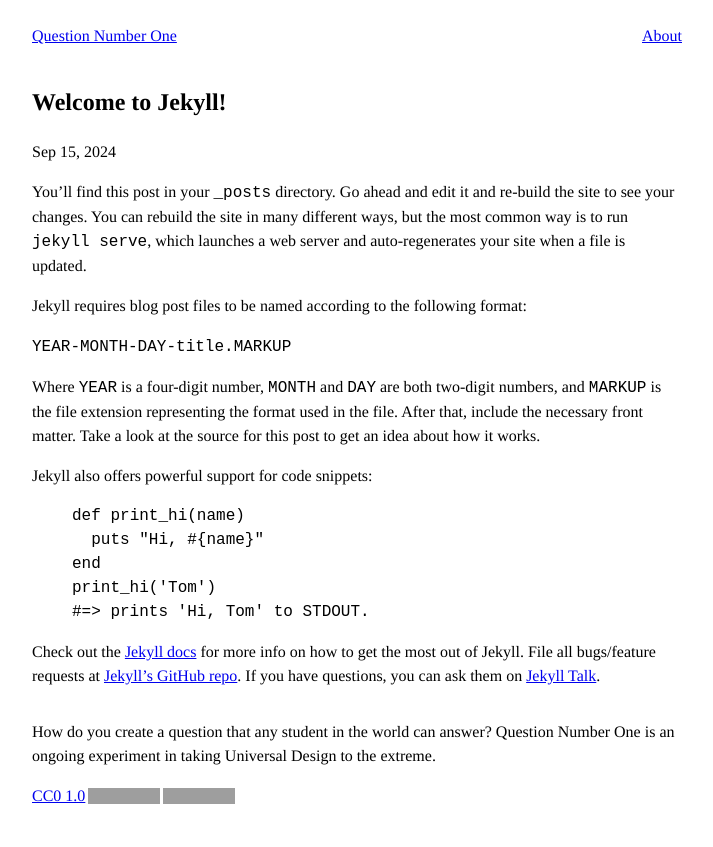
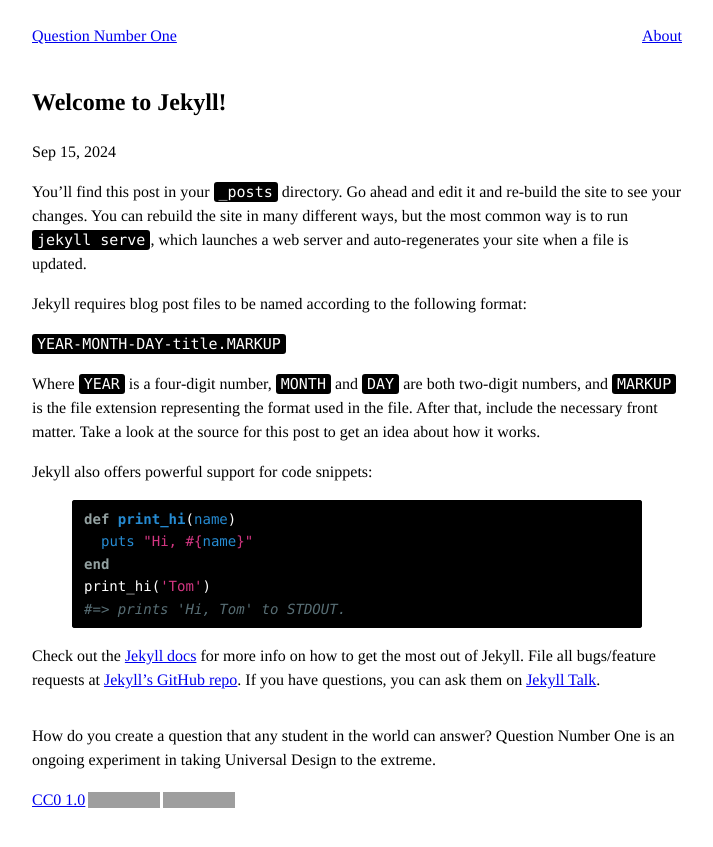
Before and after one commit to danieljyoo/questionnumberone.com, a Jekyll site: the page built from _posts/2024-09-15-welcome-to-jekyll.markdown, in a window 1280 px wide. Shown: the top 847 px of the page, without its empty margins (283-996 px from the left). Built offline with Jekyll 4.4.1, drawn with Linux system fonts in a browser that asks for light colours; grey boxes are pictures that could not be loaded.

Commit message:
code styles

```diff
--- /dev/null
+++ b/_sass/_solarized.scss
@@ -0,0 +1,201 @@
+@charset "utf-8";
+
+// Solarized skin
+// ==============
+// Created by Sander Voerman <mailto:sander@savoerman.nl> using the Solarized
+// color scheme by Ethan Schoonover <https://ethanschoonover.com/solarized>.
+
+// This style sheet implements three options for the minima.skin setting:
+// "solarized-light" for light mode, "solarized-dark" for dark mode, and
+// "solarized" for light or dark mode depending on user preference.
+$sol-is-auto: false !default;
+$sol-is-dark: true !default;
+
+
+// Color scheme
+// ------------
+// The inline comments show the canonical L*a*b values for each color.
+
+$sol-base03:   #002b36;  // 15 -12 -12
+$sol-base02:   #073642;  // 20 -12 -12
+$sol-base01:   #586e75;  // 45 -07 -07
+$sol-base00:   #657b83;  // 50 -07 -07
+$sol-base0:    #839496;  // 60 -06 -03
+$sol-base1:    #93a1a1;  // 65 -05 -02
+$sol-base2:    #eee8d5;  // 92 -00  10
+$sol-base3:    #fdf6e3;  // 97  00  10
+$sol-yellow:   #b58900;  // 60  10  65
+$sol-orange:   #cb4b16;  // 50  50  55
+$sol-red:      #dc322f;  // 50  65  45
+$sol-magenta:  #d33682;  // 50  65 -05
+$sol-violet:   #6c71c4;  // 50  15 -45
+$sol-blue:     #268bd2;  // 55 -10 -45
+$sol-cyan:     #2aa198;  // 60 -35 -05
+$sol-green:    #859900;  // 60 -20  65
+
+
+// Mixed colors
+// ------------
+// While not part of the original Solarized base tones, these derived tones
+// are meant to replicate the visual style of the classic skin. They should
+// not be used in cases where sufficiently contrasting colors are needed.
+
+$sol-light-mix1:  mix($sol-base1, $sol-base3);
+$sol-light-mix2:  mix($sol-blue, $sol-base00);
+$sol-light-mix3:  mix($sol-base2, $sol-base3);
+$sol-dark-mix1:   mix($sol-base01, $sol-base03);
+$sol-dark-mix2:   mix($sol-blue, $sol-base0);
+$sol-dark-mix3:   mix($sol-base02, $sol-base03);
+
+
+// Mode selection
+// --------------
+
+$sol-mono3:    $sol-base3;
+$sol-mono2:    $sol-base2;
+$sol-mono1:    $sol-base1;
+$sol-mono00:   $sol-base00;
+$sol-mono01:   $sol-base01;
+$sol-mix1:     $sol-light-mix1;
+$sol-mix2:     $sol-light-mix2;
+$sol-mix3:     $sol-light-mix3;
+
+@if $sol-is-dark {
+  $sol-mono3:  $sol-base03;
+  $sol-mono2:  $sol-base02;
+  $sol-mono1:  $sol-base01;
+  $sol-mono00: $sol-base0;
+  $sol-mono01: $sol-base1;
+  $sol-mix1:   $sol-dark-mix1;
+  $sol-mix2:   $sol-dark-mix2;
+  $sol-mix3:   $sol-dark-mix3;
+}
+
+@if $sol-is-auto {
+  :root {
+    --solarized-mono3:  #{$sol-base3};
+    --solarized-mono2:  #{$sol-base2};
+    --solarized-mono1:  #{$sol-base1};
+    --solarized-mono00: #{$sol-base00};
+    --solarized-mono01: #{$sol-base01};
+    --solarized-mix1:   #{$sol-light-mix1};
+    --solarized-mix2:   #{$sol-light-mix2};
+    --solarized-mix3:   #{$sol-light-mix3};
+  }
+
+  @media (prefers-color-scheme: dark) {
+    :root {
+      --solarized-mono3:  #{$sol-base03};
+      --solarized-mono2:  #{$sol-base02};
+      --solarized-mono1:  #{$sol-base01};
+      --solarized-mono00: #{$sol-base0};
+      --solarized-mono01: #{$sol-base1};
+      --solarized-mix1:   #{$sol-dark-mix1};
+      --solarized-mix2:   #{$sol-dark-mix2};
+      --solarized-mix3:   #{$sol-dark-mix3};
+    }
+  }
+
+  $sol-mono3:  var(--solarized-mono3);
+  $sol-mono2:  var(--solarized-mono2);
+  $sol-mono1:  var(--solarized-mono1);
+  $sol-mono00: var(--solarized-mono00);
+  $sol-mono01: var(--solarized-mono01);
+  $sol-mix1:   var(--solarized-mix1);
+  $sol-mix2:   var(--solarized-mix2);
+  $sol-mix3:   var(--solarized-mix3);
+}
+
+
+// Minima color variables
+// ----------------------
+
+$brand-color:           $sol-mono1 !default;
+$brand-color-light:     $sol-mix1 !default;
+$brand-color-dark:      $sol-mono00 !default;
+
+$site-title-color:      $sol-mono00 !default;
+
+$text-color:            $sol-mono01 !default;
+$background-color:      $sol-mono3 !default;
+$code-background-color: $sol-mono2 !default;
+
+$link-base-color:       $sol-blue !default;
+$link-visited-color:    $sol-mix2 !default;
+$link-hover-color:      $sol-mono00 !default;
+
+$border-color-01:       $brand-color-light !default;
+$border-color-02:       $sol-mono1 !default;
+$border-color-03:       $sol-mono00 !default;
+
+$table-text-color:      $sol-mono00 !default;
+$table-zebra-color:     $sol-mix3 !default;
+$table-header-bg-color: $sol-mono2 !default;
+$table-header-border:   $sol-mono1 !default;
+$table-border-color:    $sol-mono1 !default;
+
+
+// Syntax highlighting styles
+// --------------------------
+
+.highlight {
+  .c     { color: $sol-mono1; font-style: italic } // Comment
+  .err   { color: $sol-red } // Error
+  .k     { color: $sol-mono01; font-weight: bold } // Keyword
+  .o     { color: $sol-mono01; font-weight: bold } // Operator
+  .cm    { color: $sol-mono1; font-style: italic } // Comment.Multiline
+  .cp    { color: $sol-mono1; font-weight: bold } // Comment.Preproc
+  .c1    { color: $sol-mono1; font-style: italic } // Comment.Single
+  .cs    { color: $sol-mono1; font-weight: bold; font-style: italic } // Comment.Special
+  .gd    { color: $sol-red } // Generic.Deleted
+  .gd .x { color: $sol-red } // Generic.Deleted.Specific
+  .ge    { color: $sol-mono00; font-style: italic } // Generic.Emph
+  .gr    { color: $sol-red } // Generic.Error
+  .gh    { color: $sol-mono1 } // Generic.Heading
+  .gi    { color: $sol-green } // Generic.Inserted
+  .gi .x { color: $sol-green } // Generic.Inserted.Specific
+  .go    { color: $sol-mono00 } // Generic.Output
+  .gp    { color: $sol-mono00 } // Generic.Prompt
+  .gs    { color: $sol-mono01; font-weight: bold } // Generic.Strong
+  .gu    { color: $sol-mono1 } // Generic.Subheading
+  .gt    { color: $sol-red } // Generic.Traceback
+  .kc    { color: $sol-mono01; font-weight: bold } // Keyword.Constant
+  .kd    { color: $sol-mono01; font-weight: bold } // Keyword.Declaration
+  .kp    { color: $sol-mono01; font-weight: bold } // Keyword.Pseudo
+  .kr    { color: $sol-mono01; font-weight: bold } // Keyword.Reserved
+  .kt    { color: $sol-violet; font-weight: bold } // Keyword.Type
+  .m     { color: $sol-cyan } // Literal.Number
+  .s     { color: $sol-magenta } // Literal.String
+  .na    { color: $sol-cyan } // Name.Attribute
+  .nb    { color: $sol-blue } // Name.Builtin
+  .nc    { color: $sol-violet; font-weight: bold } // Name.Class
+  .no    { color: $sol-cyan } // Name.Constant
+  .ni    { color: $sol-violet } // Name.Entity
+  .ne    { color: $sol-violet; font-weight: bold } // Name.Exception
+  .nf    { color: $sol-blue; font-weight: bold } // Name.Function
+  .nn    { color: $sol-mono00 } // Name.Namespace
+  .nt    { color: $sol-blue } // Name.Tag
+  .nv    { color: $sol-cyan } // Name.Variable
+  .ow    { color: $sol-mono01; font-weight: bold } // Operator.Word
+  .w     { color: $sol-mono1 } // Text.Whitespace
+  .mf    { color: $sol-cyan } // Literal.Number.Float
+  .mh    { color: $sol-cyan } // Literal.Number.Hex
+  .mi    { color: $sol-cyan } // Literal.Number.Integer
+  .mo    { color: $sol-cyan } // Literal.Number.Oct
+  .sb    { color: $sol-magenta } // Literal.String.Backtick
+  .sc    { color: $sol-magenta } // Literal.String.Char
+  .sd    { color: $sol-magenta } // Literal.String.Doc
+  .s2    { color: $sol-magenta } // Literal.String.Double
+  .se    { color: $sol-magenta } // Literal.String.Escape
+  .sh    { color: $sol-magenta } // Literal.String.Heredoc
+  .si    { color: $sol-magenta } // Literal.String.Interpol
+  .sx    { color: $sol-magenta } // Literal.String.Other
+  .sr    { color: $sol-green } // Literal.String.Regex
+  .s1    { color: $sol-magenta } // Literal.String.Single
+  .ss    { color: $sol-magenta } // Literal.String.Symbol
+  .bp    { color: $sol-mono1 } // Name.Builtin.Pseudo
+  .vc    { color: $sol-cyan } // Name.Variable.Class
+  .vg    { color: $sol-cyan } // Name.Variable.Global
+  .vi    { color: $sol-cyan } // Name.Variable.Instance
+  .il    { color: $sol-cyan } // Literal.Number.Integer.Long
+}
--- a/assets/css/style.scss
+++ b/assets/css/style.scss
@@ -2,6 +2,7 @@
 # Only the main Sass file needs front matter (the dashes are enough)
 ---
 $base-font-family: Times, serif !default;
+$code-font-family: "Menlo", "Inconsolata", "Consolas", "Roboto Mono", "Ubuntu Mono", "Liberation Mono", "Courier New", monospace;
 $base-font-size:   16px !default;
 $base-font-weight: 400 !default;
 $base-line-height: 1.5 !default;
@@ -15,8 +16,14 @@
 $on-large:         $on-laptop !default;
 
 
+
+
 body {
   font: $base-font-weight #{$base-font-size}/#{$base-line-height} $base-font-family;
+}
+
+%vertical-rhythm {
+  margin-bottom: $spacing-unit * .5;
 }
 
 /* Basic styling for the header */
@@ -122,3 +129,42 @@
     }
   }
 }
+
+/**
+ * Code formatting
+ */
+ pre,
+ code {
+   font-family: $code-font-family;
+   font-size: 0.9375em;
+   border-radius: 3px;
+   color: #FFF;
+   background-color: #000;
+ }
+
+ code {
+   padding: 1px 5px;
+ }
+
+ pre {
+   padding: 8px 12px;
+   overflow-x: auto;
+
+   > code {
+     border: 0;
+     padding-right: 0;
+     padding-left: 0;
+   }
+ }
+
+ .highlight {
+   border-radius: 3px;
+   background: #000;
+   @extend %vertical-rhythm;
+
+   .highlighter-rouge & {
+     background: #000;
+   }
+ }
+
+ @import '_solarized'
```
